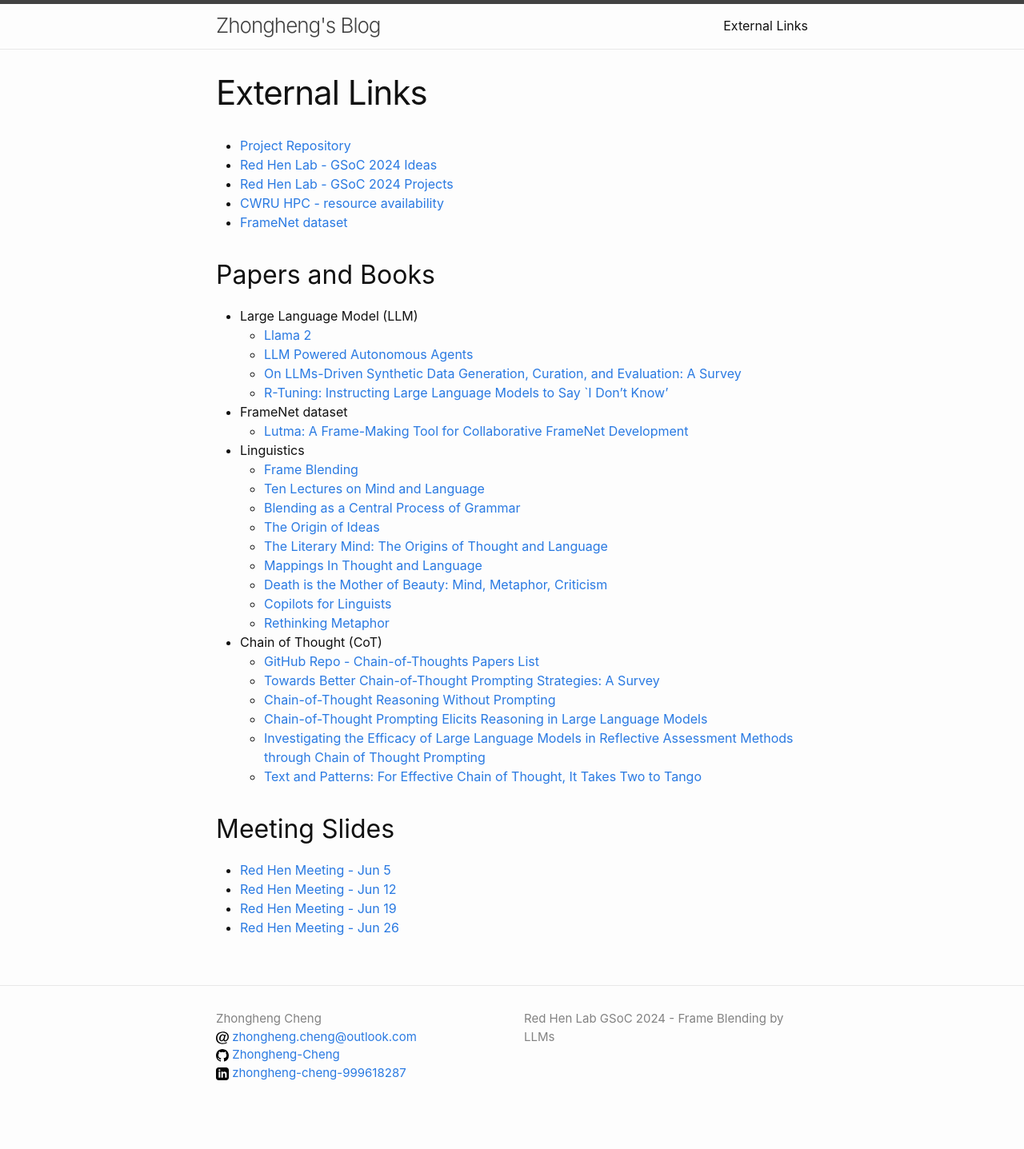
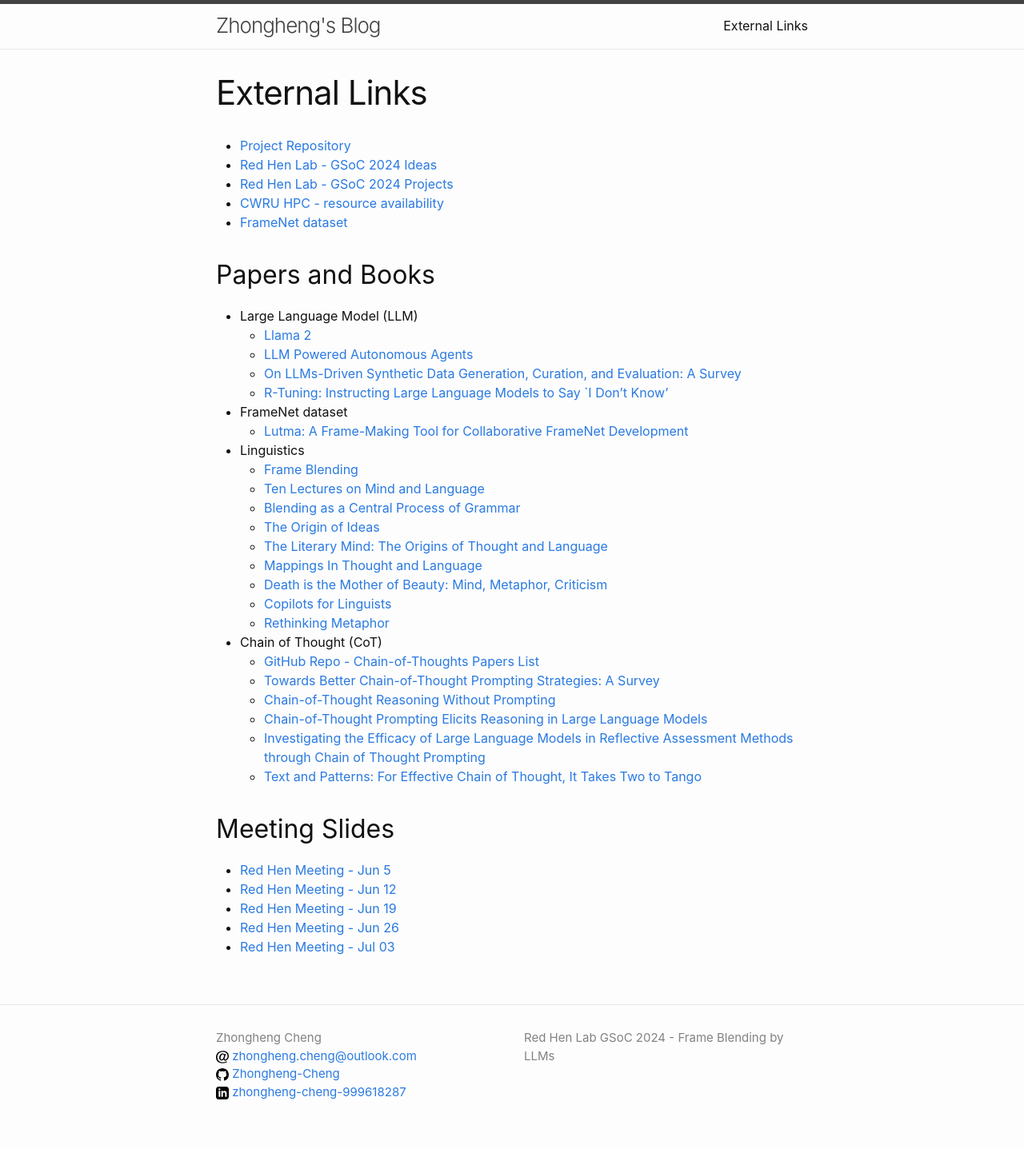
Before and after one commit to Zhongheng-Cheng/zhongheng-cheng.github.io, a Jekyll site: the page built from links.md, in a window 1280 px wide. Shown: the whole page at 80% size. Built offline with Jekyll 4.4.1, drawn with Linux system fonts in a browser that asks for light colours; before the commit the page ends 1413 px from its top, so only the background shows below that.

Commit message:
updated Jul 03 meeting slides

```diff
--- a/links.md
+++ b/links.md
@@ -46,3 +46,4 @@ permalink: /links/
 - [Red Hen Meeting - Jun 12](https://docs.google.com/presentation/d/1CQOJ_idwMbmsEkPlz6H8b7ie4kjR_bYWBnqozW_jd6A/edit)
 - [Red Hen Meeting - Jun 19](https://docs.google.com/presentation/d/1xDroiXTy4aONoPG3HoNfsC2JsvpbTsYuLj-MYNUapzs/edit)
 - [Red Hen Meeting - Jun 26](https://docs.google.com/presentation/d/1aGPTl_HrGXRf9VcDuRErm0DNwJm1BWAs8qvE0aAmlwQ/edit)
+- [Red Hen Meeting - Jul 03](https://docs.google.com/presentation/d/1HZrqx0fb38dN9N8gD_e2iQksTPtxeM2Y8JaA2PUCUAs/edit)
```
